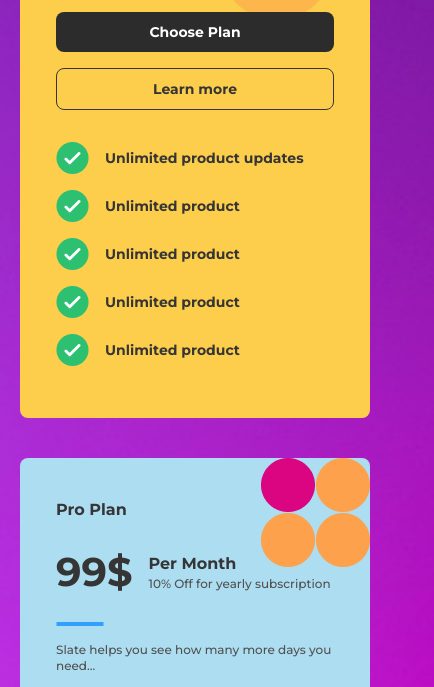
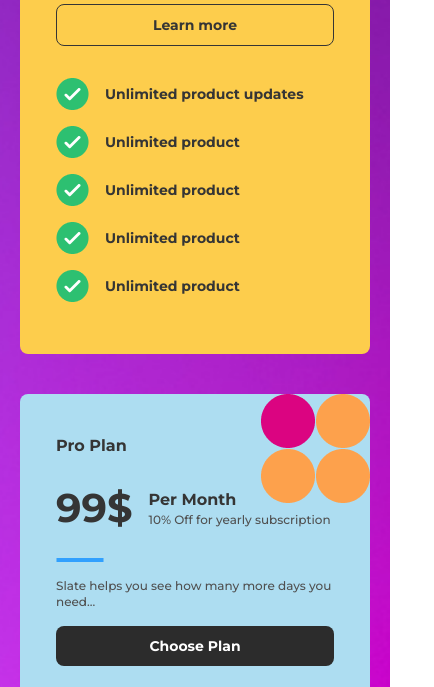
Before and after one commit to Oluwatayoo/Tailwind-Pricing-Grid-Projects, a website: page Pricing Grid 4/index.html in a window 390 px wide. Shown: the part 664-1351 px from the top of the page, 434 px wide, since content can reach past the window. Drawn offline with Linux system fonts and the light colour scheme.

Commit message:
Modified the HTML file

```diff
--- a/Pricing Grid 4/index.html
+++ b/Pricing Grid 4/index.html
@@ -17,7 +17,7 @@
   >
     <div class="flex items-center justify-center min-h-screen">
       <div
-        class="flex flex-col xl:flex-row p-16 lg:p-0 lg:py-24 py-24 space-y-10 xl:space-y-0 xl:gap-10 items-center"
+        class="flex flex-col xl:flex-row pt-8 lg:p-0 lg:py-24 space-y-10 xl:space-y-0 xl:gap-10 items-center"
       >
         <div class="p-9 w-[350px] relative bg-[#381F52] rounded-lg">
           <img
```
Also changed, not shown: Pricing Grid 4/css/style.css.
